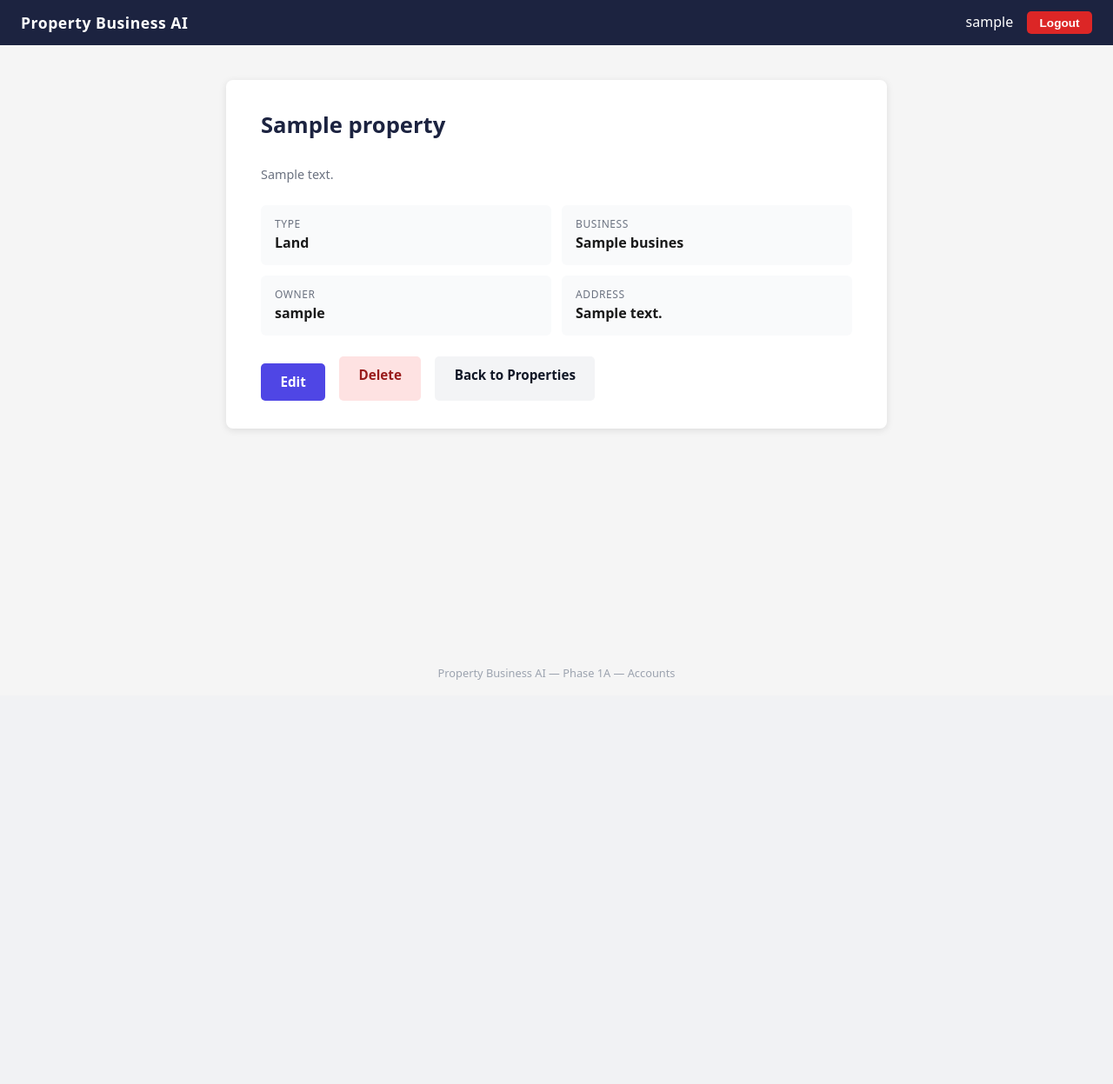
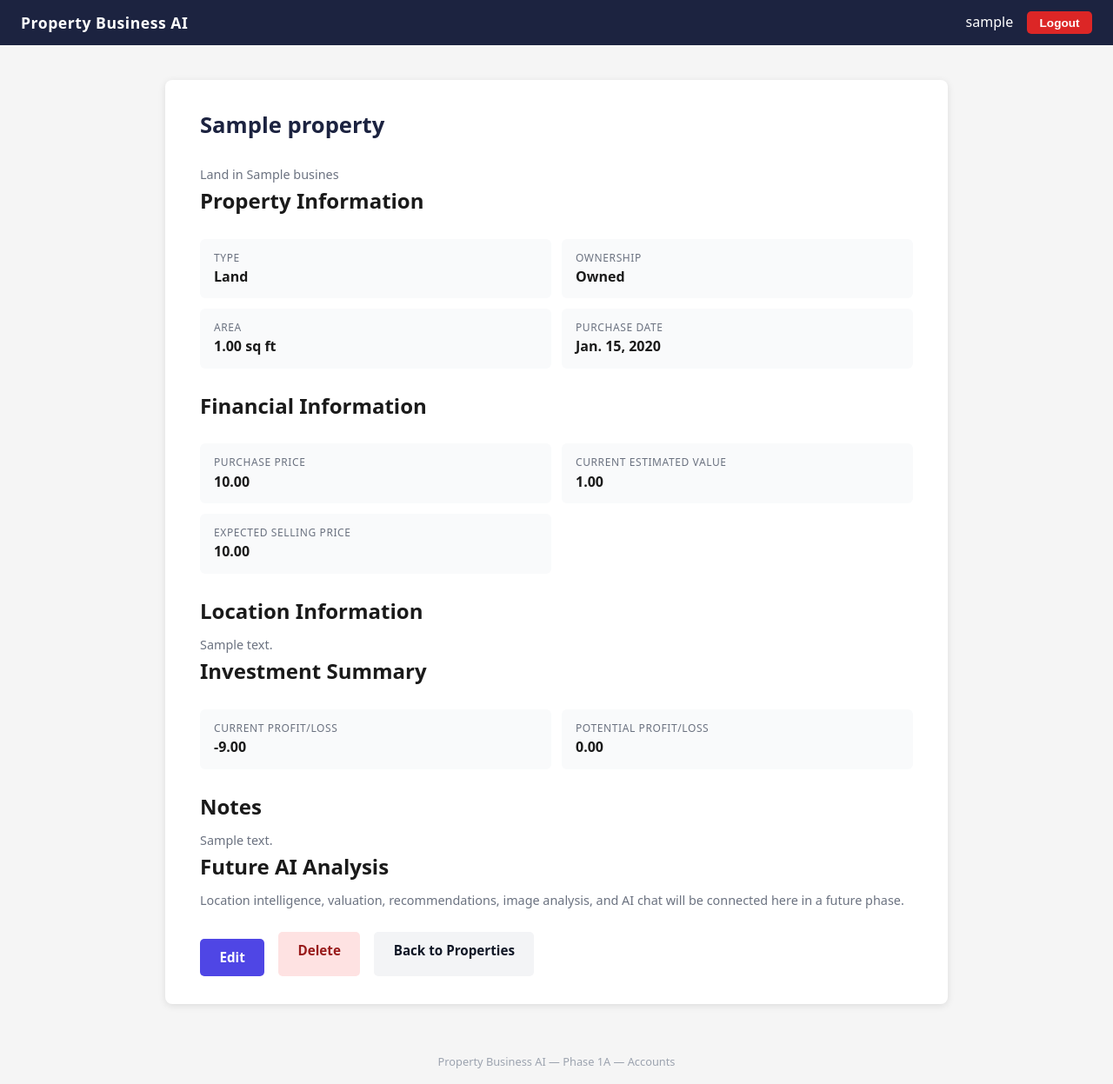
Before and after one commit to tharunprasanth517/property-business-ai, a Django app: page /businesses/properties/1/ in a window 1280 px wide. Shown: the whole page at 87% size. Before the commit the page ends 782 px from the top, so only its background shows below. Run offline with Django 5.2, Linux system fonts and the light colour scheme; a user stored in the database is signed in; tables that the repository leaves empty hold one stand-in row (values such as "Sample post").

Commit message:
Implement Phase 4 property and land module

```diff
--- a/src/apps/businesses/urls.py
+++ b/src/apps/businesses/urls.py
@@ -5,8 +5,7 @@ from . import views
 app_name = "businesses"
 
 urlpatterns = [
-    path("", views.business_list, name="list"),
-    path("dashboard/", views.dashboard, name="dashboard"),
+    path("", views.dashboard, name="list"),
     path("create/", views.business_create, name="create"),
     path("<int:business_id>/", views.business_detail, name="detail"),
     path("<int:business_id>/switch/", views.switch_business, name="switch"),
--- a/src/apps/businesses/views.py
+++ b/src/apps/businesses/views.py
@@ -2,7 +2,7 @@
 
 from django.contrib import messages
 from django.contrib.auth.decorators import login_required
-from django.core.exceptions import PermissionDenied
+from django.db.models import Sum
 from django.shortcuts import get_object_or_404, redirect, render
 from django.urls import reverse
 
@@ -140,71 +140,90 @@ def property_list(request):
         return redirect("businesses:create")
 
     properties = Property.objects.filter(business=business).select_related("owner")
+    totals = properties.aggregate(
+        total_area=Sum("area"),
+        total_purchase_value=Sum("purchase_price"),
+        current_estimated_value=Sum("current_estimated_value"),
+        expected_selling_price=Sum("expected_selling_price"),
+    )
+    totals["potential_profit_loss"] = (
+        (totals["expected_selling_price"] or 0) - (totals["total_purchase_value"] or 0)
+    )
+    totals["current_profit_loss"] = (
+        (totals["current_estimated_value"] or 0) - (totals["total_purchase_value"] or 0)
+    )
     return render(
         request,
         "businesses/property_list.html",
-        {"business": business, "properties": properties},
+        {"business": business, "properties": properties, "totals": totals},
     )
 
 
 @login_required
 def personal_property_list(request):
-    """List personal properties that are not attached to a business."""
-    properties = Property.objects.filter(owner=request.user, business__isnull=True).select_related("owner")
-    return render(request, "businesses/property_list.html", {"properties": properties, "business": None})
+    """Legacy route retained as a redirect to the tenant-scoped property list."""
+    return redirect("businesses:property_list")
 
 
 @login_required
 def property_create(request):
-    """Create a property within the active tenant business or as personal property."""
+    """Create a property within the active tenant business."""
+    business = get_active_business(request, request.user)
+    if business is None:
+        messages.info(request, "Create a business before adding properties.")
+        return redirect("businesses:create")
+
     if request.method == "POST":
         form = PropertyForm(request.POST, user=request.user)
         if form.is_valid():
             property_obj = form.save(commit=False)
             property_obj.owner = request.user
-            property_obj.business = form.cleaned_data.get("business") or None
+            property_obj.business = business
             property_obj.save()
             messages.success(request, f"Property '{property_obj.name}' saved.")
             return redirect("businesses:property_list")
     else:
         form = PropertyForm(user=request.user)
-        active_business = get_active_business(request, request.user)
-        if active_business is not None:
-            form.fields["business"].initial = active_business
+        form.fields["business"].initial = business
 
     return render(request, "businesses/property_form.html", {"form": form, "title": "Add Property"})
 
 
 @login_required
 def property_detail(request, property_id):
-    """Detail view with tenant isolation. Business-scoped properties must belong to current user's chosen business."""
-    property_obj = get_object_or_404(Property.objects.select_related("business", "owner"), pk=property_id)
+    """Show a property only when it belongs to a business the user can access."""
+    property_obj = get_object_or_404(
+        Property.objects.select_related("business", "owner"),
+        pk=property_id,
+        business__in=get_user_businesses(request.user),
+    )
 
-    if property_obj.business is not None:
-        if not get_user_businesses(request.user).filter(pk=property_obj.business_id).exists():
-            raise PermissionDenied
-    elif property_obj.owner_id != request.user.pk:
-        raise PermissionDenied
-
-    return render(request, "businesses/property_detail.html", {"property": property_obj})
+    investment_summary = {
+        "current_profit_loss": (property_obj.current_estimated_value or 0) - (property_obj.purchase_price or 0),
+        "potential_profit_loss": (property_obj.expected_selling_price or 0) - (property_obj.purchase_price or 0),
+    }
+    return render(
+        request,
+        "businesses/property_detail.html",
+        {"property": property_obj, "investment_summary": investment_summary},
+    )
 
 
 @login_required
 def property_edit(request, property_id):
-    """Edit a property only when the current user has access to the business or owns it personally."""
-    property_obj = get_object_or_404(Property.objects.select_related("business"), pk=property_id)
-
-    if property_obj.business is not None and not get_user_businesses(request.user).filter(pk=property_obj.business_id).exists():
-        raise PermissionDenied
-    if property_obj.business is None and property_obj.owner_id != request.user.pk:
-        raise PermissionDenied
+    """Edit a property only inside an authorized business."""
+    property_obj = get_object_or_404(
+        Property.objects.select_related("business"),
+        pk=property_id,
+        business__in=get_user_businesses(request.user),
+    )
 
     if request.method == "POST":
         form = PropertyForm(request.POST, instance=property_obj, user=request.user)
         if form.is_valid():
             updated_property = form.save(commit=False)
             updated_property.owner = request.user
-            updated_property.business = form.cleaned_data.get("business") or None
+            updated_property.business = property_obj.business
             updated_property.save()
             messages.success(request, f"Property '{updated_property.name}' updated.")
             return redirect("businesses:property_detail", property_id=updated_property.pk)
@@ -216,13 +235,12 @@ def property_edit(request, property_id):
 
 @login_required
 def property_delete(request, property_id):
-    """Delete a property only when access is authorized and still within the tenant scope."""
-    property_obj = get_object_or_404(Property.objects.select_related("business"), pk=property_id)
-
-    if property_obj.business is not None and not get_user_businesses(request.user).filter(pk=property_obj.business_id).exists():
-        raise PermissionDenied
-    if property_obj.business is None and property_obj.owner_id != request.user.pk:
-        raise PermissionDenied
+    """Delete a property only inside an authorized business."""
+    property_obj = get_object_or_404(
+        Property.objects.select_related("business"),
+        pk=property_id,
+        business__in=get_user_businesses(request.user),
+    )
 
     if request.method == "POST":
         property_name = property_obj.name
--- a/src/config/urls.py
+++ b/src/config/urls.py
@@ -20,16 +20,14 @@ urlpatterns = [
 
     # Phase 1A — Authentication
     path("accounts/", include("apps.accounts.urls", namespace="accounts")),
-
-    # Phase 2 — Business multi-tenancy
     path("businesses/", include("apps.businesses.urls", namespace="businesses")),
 
     # Root redirect — send visitors to login; logged-in users handled by dashboard view
     path("", RedirectView.as_view(url="/accounts/login/", permanent=False)),
 
     # Phase 3 — Products & Inventory
-    path("products/", include("apps.products.urls", namespace="products")),
-    path("inventory/", include("apps.inventory.urls", namespace="inventory")),
+    # path("products/", include("apps.products.urls", namespace="products")),
+    # path("inventory/", include("apps.inventory.urls", namespace="inventory")),
 
     # Phase 4 — Transactions
     # path("transactions/", include("apps.transactions.urls", namespace="transactions")),
--- a/src/templates/businesses/property_detail.html
+++ b/src/templates/businesses/property_detail.html
@@ -3,16 +3,39 @@
 {% block title %}{{ property.name }} — Property Business AI{% endblock %}
 
 {% block content %}
-<div class="card dashboard-card" style="max-width:760px; width:100%;">
+<div class="card dashboard-card" style="max-width:900px; width:100%;">
     <h1>{{ property.name }}</h1>
-    <p class="meta">{{ property.description|default:"No description provided yet." }}</p>
+    <p class="meta">{{ property.get_property_type_display }} in {{ property.business.name }}</p>
 
+    <h2>Property Information</h2>
     <div class="info-grid">
         <div class="info-item"><span>Type</span><strong>{{ property.get_property_type_display }}</strong></div>
-        <div class="info-item"><span>Business</span><strong>{% if property.business %}{{ property.business.name }}{% else %}Personal{% endif %}</strong></div>
-        <div class="info-item"><span>Owner</span><strong>{{ property.owner.username }}</strong></div>
-        <div class="info-item"><span>Address</span><strong>{{ property.address|default:"Not set" }}</strong></div>
+        <div class="info-item"><span>Ownership</span><strong>{{ property.get_ownership_status_display }}</strong></div>
+        <div class="info-item"><span>Area</span><strong>{{ property.area|default:0|floatformat:2 }} sq ft</strong></div>
+        <div class="info-item"><span>Purchase date</span><strong>{{ property.purchase_date|default:"Not set" }}</strong></div>
     </div>
+
+    <h2>Financial Information</h2>
+    <div class="info-grid">
+        <div class="info-item"><span>Purchase price</span><strong>{{ property.purchase_price|default:0|floatformat:2 }}</strong></div>
+        <div class="info-item"><span>Current estimated value</span><strong>{{ property.current_estimated_value|default:0|floatformat:2 }}</strong></div>
+        <div class="info-item"><span>Expected selling price</span><strong>{{ property.expected_selling_price|default:0|floatformat:2 }}</strong></div>
+    </div>
+
+    <h2>Location Information</h2>
+    <p class="meta">{{ property.address|default:"No address recorded." }}</p>
+
+    <h2>Investment Summary</h2>
+    <div class="info-grid">
+        <div class="info-item"><span>Current profit/loss</span><strong>{{ investment_summary.current_profit_loss|floatformat:2 }}</strong></div>
+        <div class="info-item"><span>Potential profit/loss</span><strong>{{ investment_summary.potential_profit_loss|floatformat:2 }}</strong></div>
+    </div>
+
+    <h2>Notes</h2>
+    <p class="meta">{{ property.notes|default:"No notes recorded." }}</p>
+
+    <h2>Future AI Analysis</h2>
+    <p class="meta">Location intelligence, valuation, recommendations, image analysis, and AI chat will be connected here in a future phase.</p>
 
     <div style="margin-top:1.5rem; display:flex; gap:1rem; flex-wrap:wrap;">
         <a class="btn btn-primary" href="{% url 'businesses:property_edit' property.id %}" style="width:auto;">Edit</a>
```
Also changed, not shown: src/apps/businesses/forms.py (+15 -4 lines), src/apps/businesses/models.py (+5 -15 lines), src/apps/businesses/tests.py (added, +85 -0 lines), src/templates/businesses/property_list.html (+13 -3 lines), src/apps/businesses/migrations/0002_property_business_fields.py (added).
